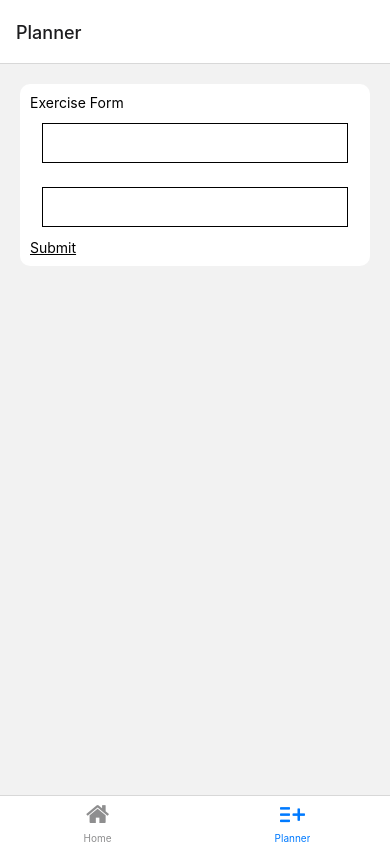
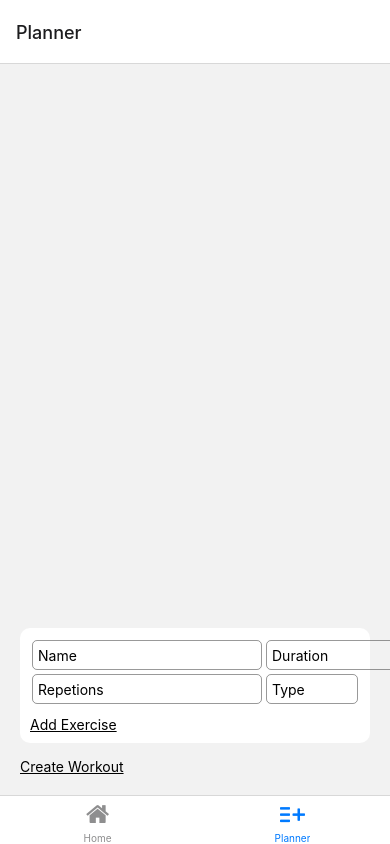
Before and after one commit to rquesada/Workout, a React Native app: screen /Planner in a window 390 px wide. Built offline with nearby package versions, Linux system fonts and the light colour scheme.

Commit message:
Good way to  send functions to children

```diff
--- /dev/null
+++ b/components/ExerciseForm.tsx
@@ -0,0 +1,146 @@
+import React, { useState } from "react";
+import { View, Text, StyleSheet, TextInput } from "react-native";
+import { PressableText } from "./styled/PressableText";
+import { useForm, Controller } from "react-hook-form";
+
+export type ExerciseFormData ={
+    name: string,
+    duration: string,
+    type: string,
+    reps?:number,
+}
+
+type WorkoutFormProps ={
+    onSubmit: (form: ExerciseFormData) => void
+}
+
+const selectionItems = ['exercise', 'break', 'stretch'];
+
+export default function ExerciseForm({
+    onSubmit
+}: WorkoutFormProps){
+
+    const {control, handleSubmit} = useForm();
+    const [isSelectionOn, setSelectionOn] = useState(false);
+
+    return (
+        <View style={styles.container}>
+            <View>
+                <View style={styles.rowContainer}>
+                    <Controller
+                        control={control}
+                        rules={{
+                            required: true
+                        }}
+                        name="name"
+                        render={({ field: {onChange, value}}) =>
+                            <TextInput
+                                onChangeText={onChange}
+                                value={value}
+                                style={styles.input}
+                                placeholder="Name"
+                            />
+                        }
+                    />
+                    <Controller
+                        control={control}
+                        rules={{
+                            required: true
+                        }}
+                        name="duration"
+                        render={({ field: {onChange, value}}) =>
+                            <TextInput
+                                onChangeText={onChange}
+                                value={value}
+                                style={styles.input}
+                                placeholder="Duration"
+                            />
+                        }
+                    />
+                </View>
+                <View style={styles.rowContainer}>
+                    <Controller
+                        control={control}
+                        rules={{
+                            required: false
+                        }}
+                        name="reps"
+                        render={({ field: {onChange, value}}) =>
+                            <TextInput
+                                onChangeText={onChange}
+                                value={value}
+                                style={styles.input}
+                                placeholder="Repetions"
+                            />
+                        }
+                    />
+                    <Controller
+                        control={control}
+                        rules={{
+                            required: true
+                        }}
+                        name="type"
+                        render={({ field: {onChange, value}}) =>
+                            <View style={{flex:1}}>
+                                { isSelectionOn ?
+                                    <View>
+                                        { selectionItems.map(selection =>
+                                            <PressableText
+                                                key={selection}
+                                                text={selection}
+                                                onPressIn={() => {
+                                                    setSelectionOn(false)
+                                                    onChange(selection)
+                                                }}
+                                                style={styles.selection}
+                                            />
+                                        )}
+                                    </View>
+                                    :
+                                    <TextInput
+                                        onPressIn={() => setSelectionOn(true)}
+                                        style={styles.input}
+                                        placeholder="Type"
+                                        value={value}
+                                    />
+                                }
+                            </View>
+                        }
+                    />
+                </View>
+                <PressableText
+                    style={{marginTop: 10}}
+                    text="Add Exercise"
+                    onPress={handleSubmit((data) => {
+                        onSubmit(data as ExerciseFormData);
+                    })}
+                />
+            </View>
+        </View>
+    )
+}
+
+const styles = StyleSheet.create({
+    container:{
+        backgroundColor: "#fff",
+        borderRadius: 10,
+        padding: 10
+    },
+    input:{
+        flex: 1,
+        margin: 2,
+        borderWidth: 1,
+        height: 30,
+        padding: 5,
+        borderRadius: 5,
+        borderColor: "rgba(0,0,0, 0.4)"
+    },
+    rowContainer: {
+        flexDirection: "row",
+    },
+    selection:{
+        margin:2,
+        padding: 3,
+        alignSelf: 'center'
+    }
+})
--- /dev/null
+++ b/components/ExerciseItem.tsx
@@ -0,0 +1,31 @@
+import React, { ReactNode } from "react";
+import { View, Text, StyleSheet } from "react-native";
+import { SequenceItem } from "../types/data";
+
+export default function ExerciseItem({
+  item,
+  children
+}: {item: SequenceItem, children?: ReactNode}) {
+
+  return (
+    <View style={styles.container}>
+      <Text style={styles.name}>{item.name}{item.reps ? `- ${item.reps}` : ""} - {item.duration} sec | {item.type}</Text>
+      {children}
+    </View>
+  )
+}
+
+const styles = StyleSheet.create({
+  container: {
+    borderRadius: 10,
+    backgroundColor: "#fff",
+    borderColor: "rgba(0,0,0,0.1)",
+    borderWidth: 1,
+    padding: 10,
+    marginBottom: 10
+  },
+  name: {
+    fontSize: 15,
+    marginBottom: 5,
+  }
+});
--- a/components/WorkoutForm.tsx
+++ b/components/WorkoutForm.tsx
@@ -1,52 +1,46 @@
-import React, { useState } from "react";
-import { View, Text, StyleSheet, TextInput } from "react-native";
+import React from "react";
+import { View, StyleSheet, TextInput } from "react-native";
+import { useForm, Controller } from "react-hook-form";
 import { PressableText } from "./styled/PressableText";
 
-
-export type ExerciseForm ={
-    name: string,
-    duration: string
+export type WorkoutFormData ={
+    name: string
 }
 
-type WorkoutFormProps ={
-    onSubmit: (form: ExerciseForm) => void
+type WorkoutFormProps = {
+    onSubmit: (form: WorkoutFormData) => void
 }
 
 export default function WorkoutForm({
     onSubmit
 }: WorkoutFormProps){
-    const [form, setForm] = useState({
-        name: "",
-        duration: ""
-    });
-
-    const onChangeText = (name: string) => (text: string) => {
-        setForm({
-            ...form,
-            [name]:text
-        })
-    };
-
+    const {control, handleSubmit} = useForm();
 
     return (
         <View style={styles.container}>
-            <Text>Exercise Form</Text>
-            <View>
+            <Controller
+                control={control}
+                rules={{
+                    required: true
+                }}
+                name="name"
+                render={({ field: {onChange, value}}) =>
                     <TextInput
-                    onChangeText={onChangeText("name")}
+                        onChangeText={onChange}
+                        value={value}
                         style={styles.input}
-                    value={form.name}
+                        placeholderTextColor={"rgba(0,0,0,0.4)"}
+                        placeholder="Workout name"
                     />
-                <TextInput
-                    onChangeText={onChangeText("duration")}
-                    style={styles.input}
-                    value={form.duration}
+                }
             />
             <PressableText
-                    text="Submit"
-                    onPress={() => onSubmit(form)}
+                style={{marginTop: 10}}
+                text="Confirm"
+                onPress={handleSubmit((data) => {
+                    onSubmit(data as WorkoutFormData);
+                })}
             />
-            </View>
         </View>
     )
 }
@@ -58,9 +52,12 @@ const styles = StyleSheet.create({
         padding: 10
     },
     input:{
-        height: 40,
-        margin: 12,
+        width: 200,
+        margin: 2,
         borderWidth: 1,
-        padding: 10
+        height: 30,
+        padding: 5,
+        borderRadius: 5,
+        borderColor: "rgba(0,0,0, 0.4)"
     }
 })
--- a/components/styled/Modal.tsx
+++ b/components/styled/Modal.tsx
@@ -9,7 +9,12 @@ type ModalProps = {
         handleOpen: () => void
     }
     >,
-    children: ReactNode
+    children: FunctionComponent<
+    {
+        handleOpen: () => void,
+        handleClose: () => void
+    }
+    >
 }
 
 export function Modal({
@@ -17,6 +22,8 @@ export function Modal({
     children
 }: ModalProps) {
     const [isModalVisible, setModalVisible] = useState(false);
+    const handleOpen = () => setModalVisible(true)
+    const handleClose = () => setModalVisible(false)
     return (
         <View>
             <DefaultModal
@@ -26,24 +33,20 @@ export function Modal({
             >
                 <View style={styles.centerView}>
                     <View style={styles.contentView}>
-                    {children}
+                    {children({handleOpen, handleClose})}
                     </View>
                     <PressableText
-                        onPress={() => {
-                            setModalVisible(false);
-                        } }
+                        onPress={handleClose}
                         text="Close"
                     />
                 </View>
             </DefaultModal>
             { Activator ?
                 <Activator
-                    handleOpen={() => setModalVisible(true)}
+                    handleOpen={handleOpen}
                 /> :
                 <PressableText
-                    onPress={() => {
-                        setModalVisible(true);
-                    } }
+                    onPress={handleOpen}
                     text="Open"
                 />
             }
--- a/package.json
+++ b/package.json
@@ -21,7 +21,8 @@
     "react-dom": "18.2.0",
     "react-hook-form": "^7.45.4",
     "react-native": "0.72.3",
-    "react-native-web": "~0.19.6"
+    "react-native-web": "~0.19.6",
+    "slugify": "^1.6.6"
   },
   "devDependencies": {
     "@babel/core": "^7.20.0",
--- a/screens/PlannerScreen.tsx
+++ b/screens/PlannerScreen.tsx
@@ -1,8 +1,14 @@
-import { View, StyleSheet } from "react-native";
-import React from "react";
+import { View, StyleSheet, FlatList, Text } from "react-native";
+import React, { useState } from "react";
 import { StackNavigationProp } from "@react-navigation/stack"
 import { ParamListBase, RouteProp } from "@react-navigation/native";
-import WorkoutForm, { ExerciseForm } from "../components/WorkoutForm";
+import ExerciseForm, { ExerciseFormData } from "../components/ExerciseForm";
+import { SequenceItem, SequenceType, Workout } from "../types/data";
+import slugify from "slugify";
+import ExerciseItem from "../components/ExerciseItem";
+import { PressableText } from "../components/styled/PressableText";
+import { Modal } from "../components/styled/Modal";
+import WorkoutForm, { WorkoutFormData } from "../components/WorkoutForm";
 
 type PlannerScreenProps = {
     navigation: StackNavigationProp<ParamListBase, "Planner">;
@@ -11,13 +17,91 @@ type PlannerScreenProps = {
 
 export default function PlannerScreen({navigation}: PlannerScreenProps){
 
-    const handleFormSubmit = (form: ExerciseForm) => {
-        alert(`${form.name} + ${form.duration}`)
+    const [seqItems, setSeqItems] = useState<SequenceItem[]>([]);
+
+    const handleExcerciseSubmit = (form: ExerciseFormData) => {
+        const sequenceItem: SequenceItem = {
+            slug: slugify(form.name + Date.now(), {lower:true}),
+            name: form.name,
+            type: form.type as SequenceType,
+            duration: Number(form.duration),
+        };
+
+        if(form.reps){
+            sequenceItem.reps = Number(form.reps);
+        }
+
+        setSeqItems([...seqItems, sequenceItem]);
+    }
+
+    const computedDiff = (exerciseCount: number,  workoutDuration: number) => {
+        const intensity = workoutDuration / exerciseCount;
+
+        if (intensity <= 60 ) {
+            return "hard";
+        }else if(intensity <= 100 ) {
+            return "normal";
+        }else{
+            return "easy";
+        }
+    }
+
+    const handleWorkoutSubmit = (form: WorkoutFormData) => {
+        if (seqItems.length > 0){
+
+            const duration = seqItems.reduce((acc, item) => {
+                return acc + item.duration;
+            }, 0)
+
+            const workout: Workout = {
+                name: form.name,
+                slug: slugify(form.name + Date.now(), {lower:true}),
+                difficulty: computedDiff(seqItems.length, duration),
+                sequence: [...seqItems],
+                duration
+            }
+            console.log(workout)
+        }
     }
 
     return (
         <View style={styles.container}>
-           <WorkoutForm onSubmit={handleFormSubmit} />
+            <FlatList
+                data={seqItems}
+                renderItem={({item, index}) =>
+                    <ExerciseItem item={item}>
+                        <PressableText
+                            text="Remove"
+                            onPressIn={() => {
+                                const items = [...seqItems];
+                                items.splice(index, 1);
+                                setSeqItems(items);
+                            }}
+                        />
+                    </ExerciseItem>
+                }
+                keyExtractor={item => item.slug}
+            />
+           <ExerciseForm onSubmit={handleExcerciseSubmit} />
+           <View>
+                <Modal
+                    activator={({handleOpen}) =>
+                        <PressableText
+                            style={{marginTop: 15}}
+                            text="Create Workout"
+                            onPress={handleOpen} />
+                    }
+                >
+                { ({handleClose}) =>
+                    <View>
+                        <WorkoutForm onSubmit={(data) => {
+                            handleWorkoutSubmit(data)
+                            handleClose()
+                        }} />
+                    </View>
+                }
+                </Modal>
+           </View>
         </View>
     )
 }
--- a/screens/WorkoutDetailScreen.tsx
+++ b/screens/WorkoutDetailScreen.tsx
@@ -70,7 +70,8 @@ export default function WorkoutDetailScreen({route}: Navigation){
                         text={"Check Sequence"} />
                     }
                 >
-                    <View>
+                    { () =>
+                        <View>
                         { workout.sequence.map((si, idx) =>
                             <View key={si.slug} style={styles.sequenceItem}>
                                 <Text>
@@ -82,6 +83,8 @@ export default function WorkoutDetailScreen({route}: Navigation){
                             </View>
                         )}
                     </View>
+                    }
+
                 </Modal>
             </WorkoutItem>
             <View style={styles.wrapper}>
```
Also changed, not shown: 1 other file (tests, documents, lock files or other folders). Lines whose indentation alone changed are shown as unchanged.
